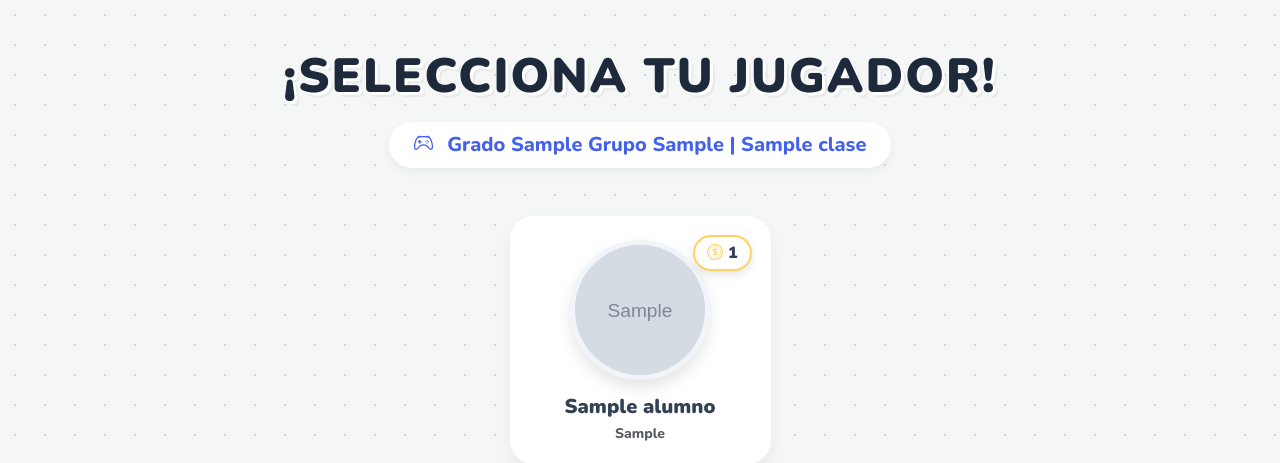
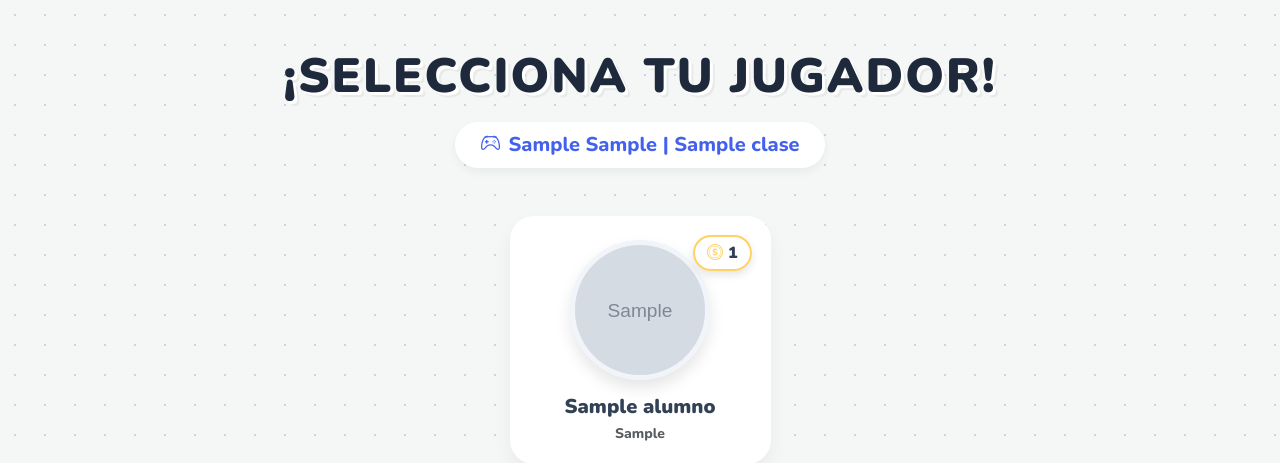
Before and after one commit to Code-Tech-Software/NextLevel, a Django app: page /misiones/clase/1/ in a window 1280 px wide. Shown: the top 463 px of the page. Run offline with Django 5.2, Linux system fonts and the light colour scheme; tables that the repository leaves empty hold one stand-in row (values such as "Sample post"); grey boxes marked "Sample" are stand-in pictures.

Commit message:
iconos grises

```diff
--- a/Misiones/urls.py
+++ b/Misiones/urls.py
@@ -9,7 +9,7 @@ urlpatterns = [
     path('clase/<int:clase_id>/mision/<int:mision_id>/', views.ver_mision, name='ver_mision'),
     path('clase/<int:clase_id>/mision/<int:mision_id>/completar/', views.marcar_completada, name='marcar_completada'),
     path('salir/', views.salir_alumno, name='salir_alumno'),
-path('clase/<int:clase_id>/panel-profesor/', views.panel_profesor, name='panel_profesor'),
+    path('clase/<int:clase_id>/panel-profesor/', views.panel_profesor, name='panel_profesor'),
     path('progreso/<int:progreso_id>/aprobar/', views.aprobar_mision, name='aprobar_mision'),
     path('progreso/<int:progreso_id>/rechazar/', views.rechazar_mision, name='rechazar_mision'),
 ]
--- a/templates/Alumnos/lista_alumnos.html
+++ b/templates/Alumnos/lista_alumnos.html
@@ -222,7 +222,7 @@
     <div class="text-center mb-5">
         <h1 class="title-game mb-3">¡Selecciona tu Jugador!</h1>
         <div class="subtitle-game fs-5">
-            <i class="bi bi-controller me-2"></i> Grado {{ clase.grado }} Grupo {{ clase.grupo }} | {{ clase.nombre }}
+            <i class="bi bi-controller me-2"></i>{{ clase.grado }} {{ clase.grupo }} | {{ clase.nombre }}
         </div>
     </div>
 
@@ -241,7 +241,7 @@
                             <img src="{{ alumno.avatar.url }}" class="avatar-img" alt="Avatar de {{ alumno.nombre }}">
                         {% else %}
                             <div class="avatar-img d-flex align-items-center justify-content-center bg-white">
-                                <i class="bi bi-emoji-smile-fill text-primary" style="font-size: 4rem;"></i>
+                               <i class="bi bi-emoji-smile-fill text-muted opacity-25" style="font-size: 4rem;"></i>
                             </div>
                         {% endif %}
                     </div>
```
